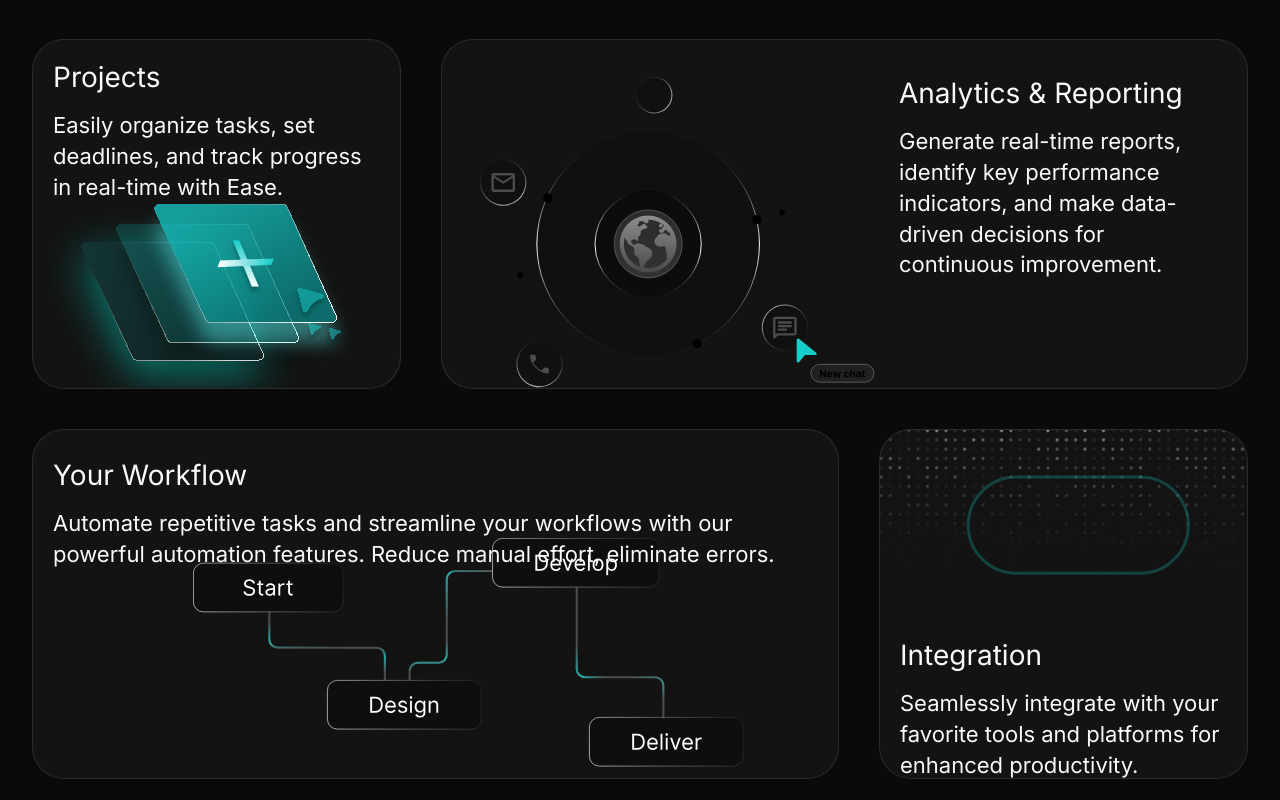
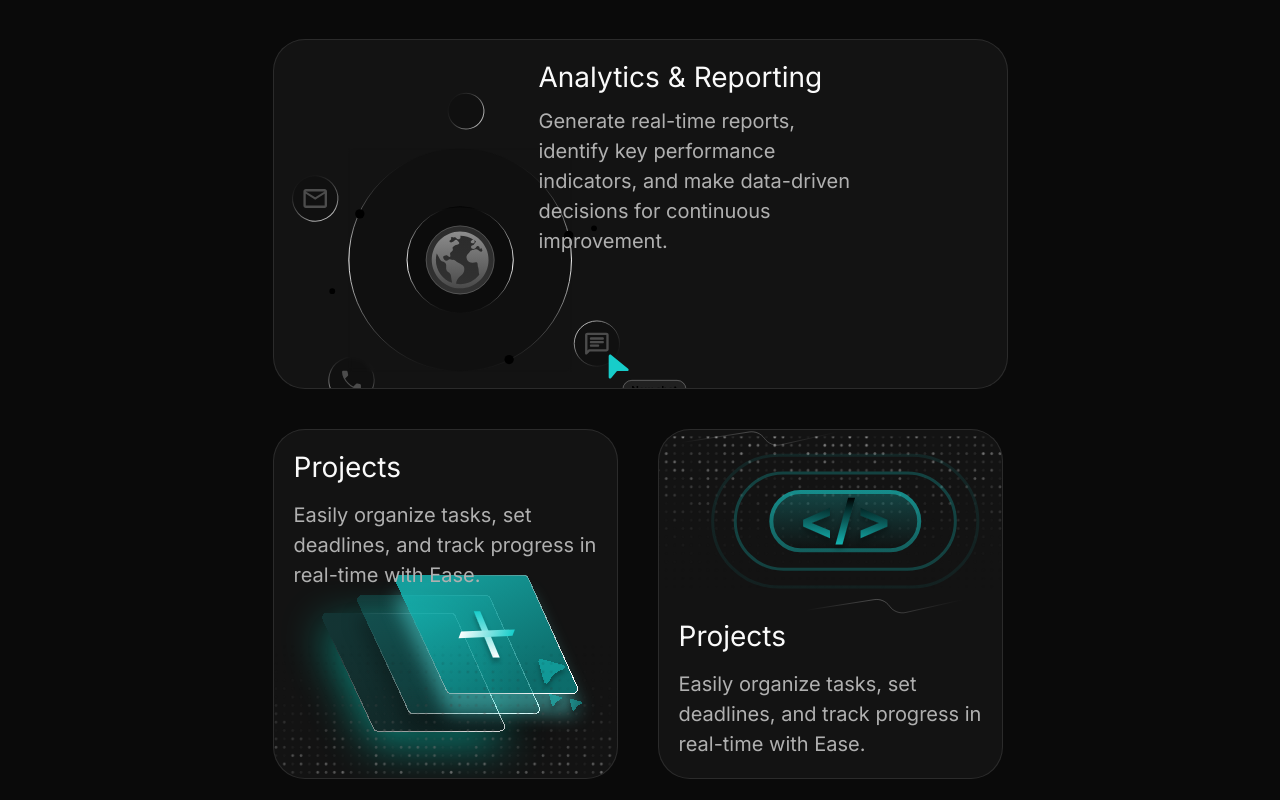
Before and after one commit to Roshen-Perera/ceylon-developers-portfolio, a Next.js app: page / in a window 1280 px wide. Shown: the part 3680-4480 px from the top of the page. Before the commit the page ends 4459 px from the top, so only its background shows below. Built offline with nearby package versions, Linux system fonts and the light colour scheme.

Commit message:
Refactor Facilities component layout and improve code clarity by commenting out unused SVG elements

```diff
--- a/components/facilities.tsx
+++ b/components/facilities.tsx
@@ -8,48 +8,64 @@
 
 const Facilities = () => {
   return (
-      <div className="flex flex-col items-center justify-center mt-12 px-4 sm:px-6 lg:px-8">
-        <div className="mt-20 mb-10"></div>
-
-        {/* Container with max width for better large screen display */}
-        <div className="w-full max-w-7xl">
-          <div className="flex flex-col gap-6 sm:gap-8 lg:gap-10">
-            {/* First Row - Projects & Analytics on lg+, Analytics full width below lg */}
-            <div className="flex flex-col lg:flex-row gap-6 sm:gap-8 lg:gap-10">
-              {/* Projects Card - Hidden below lg, shown on lg+ */}
-              <div className="hidden lg:block lg:w-[369px] xl:w-[369px] 2xl:w-[369px] h-auto lg:h-[329px] xl:h-[350px] 2xl:h-[375px] bg-[#6F6F6F1A] border rounded-4xl overflow-hidden">
-                <div className="mt-4 ml-5 pr-5">
+    <div className="flex flex-col items-center justify-center mt-12">
+      <div className="mt-20 mb-10 ">
+        {/* <svg
+          width="1343"
+          height="58"
+          viewBox="0 0 1343 58"
+          fill="none"
+          xmlns="http://www.w3.org/2000/svg"
+        >
+          <path
+            d="M0 4.82469L503.89 1.09953C512.708 1.03434 521.386 3.30247 529.045 7.67386L603.771 50.3261C611.43 54.6975 620.108 56.9657 628.927 56.9005L1343 51.6215"
+            stroke="url(#paint0_linear_1085_1810)"
+          />
+          <defs>
+            <linearGradient
+              id="paint0_linear_1085_1810"
+              x1="0"
+              y1="29"
+              x2="1343"
+              y2="29"
+              gradientUnits="userSpaceOnUse"
+            >
+              <stop stopColor="#17CDCA" stopOpacity="0" />
+              <stop offset="0.457843" stopColor="#17CDCA" />
+              <stop offset="1" stopColor="#17CDCA" stopOpacity="0" />
+            </linearGradient>
+          </defs>
+        </svg> */}
+      </div>
+      {/* <div className="flex flex-col gap-10">
+        <div className="flex flex-row gap-10">
+          <div className="2xl:w-[369px] 2xl:h-[375px] xl:w-[345px] xl:h-[350px] lg:w-[270px] lg:h-[329px] md:w-[308px] md:h-[309px] sm:w-[265px] sm:h-[280px] w-[172px] h-[287px] bg-[#6F6F6F1A] border rounded-4xl overflow-hidden">
+            <div className="mt-4 ml-5">
               <div className="flex flex-col gap-3">
                 <H4>Projects</H4>
-                    <P className="text-xl xl:text-[22px] text-[(--facilities-text)] relative z-10">
+                <P className="text-[22px] text-(--facilities-text) relative z-1">
                   Easily organize tasks, set deadlines, and track progress in
                   real-time with Ease.
                 </P>
               </div>
-                  <div className="mt-4">
               <DotVector />
             </div>
-                </div>
-                <div className="relative -bottom-20">
             <Image
               src={"/assets/vectors/maskGroup.png"}
-                    alt={"Projects visualization"}
+              alt={""}
               width={500}
               height={200}
-                    className="relative z-0"
+              className="relative bottom-45 z-1"
             />
           </div>
-              </div>
-
-              {/* Analytics Card - Full width below lg */}
-              <div className="w-full lg:flex-1 h-auto min-h-[280px] sm:min-h-80 md:h-[329px] lg:h-[329px] xl:h-[350px] 2xl:h-[375px] bg-[#6F6F6F1A] border rounded-3xl sm:rounded-4xl overflow-hidden">
-                <div className="flex flex-col sm:flex-row p-4 sm:p-6 lg:p-8">
-                  <div className="mb-4 sm:mb-0 sm:mr-4 lg:mr-6 shrink-0">
+          <div className="2xl:w-[786px] 2xl:h-[375px] xl:w-[735px] xl:h-[350px] lg:w-[577px] lg:h-[329px] md:w-[650px] md:h-[558px] sm:w-[265px] sm:h-[280px] w-[350px] h-[219px] bg-[#6F6F6F1A] border rounded-4xl overflow-hidden">
+            <div className="flex ">
+              <div className="mt-12 ml-3">
                 <AnalyticsVector />
               </div>
-                  <div className="flex flex-col gap-2 sm:gap-3 relative z-20">
+              <div className=" flex flex-col gap-2 relative right-37 mt-4 z-20">
                 <H4>Analytics & Reporting</H4>
-                    <P className="text-base sm:text-lg lg:text-xl xl:text-[22px] text-[(--facilities-text)]">
+                <P className="text-[22px] text-(--facilities-text)">
                   Generate real-time reports, identify key performance
                   indicators, and make data-driven decisions for continuous
                   improvement.
@@ -58,100 +74,119 @@
             </div>
           </div>
         </div>
-
-            {/* Middle Row - Projects & Integration side by side (below lg only) */}
-            <div className="flex flex-col sm:flex-row lg:hidden gap-6 sm:gap-8">
-              {/* Projects Card - Shown below lg */}
-              <div className="w-full sm:w-1/2 h-auto min-h-[280px] sm:min-h-[300px] md:h-[309px] bg-[#6F6F6F1A] border rounded-3xl sm:rounded-4xl overflow-hidden">
-                <div className="mt-4 ml-4 sm:ml-5 pr-4 sm:pr-5">
-                  <div className="flex flex-col gap-2 sm:gap-3">
+        <div className="flex flex-row gap-10">
+          <div className="2xl:w-[786px] 2xl:h-[375px] xl:w-[735px] xl:h-[350px] lg:w-[577px] lg:h-[329px] md:w-[650px] md:h-[558px] sm:w-[265px] sm:h-[280px] w-[350px] h-[219px] bg-[#6F6F6F1A] border rounded-4xl overflow-hidden">
+            <div className="flex flex-col">
+              <div className="mt-4 ml-5">
+                <div className="flex flex-col gap-3">
+                  <H4>Your Workflow</H4>
+                  <P className="text-[22px] text-(--facilities-text) relative z-1">
+                    Automate repetitive tasks and streamline your workflows with
+                    our powerful automation features. Reduce manual effort,
+                    eliminate errors.
+                  </P>
+                </div>
+              </div>
+              <div className="relative bottom-8 left-40">
+                <WorkFlowLight />
+              </div>
+            </div>
+          </div>
+          <div className="2xl:w-[369px] 2xl:h-[375px] xl:w-[345px] xl:h-[350px] lg:w-[270px] lg:h-[329px] md:w-[308px] md:h-[309px] sm:w-[265px] sm:h-[280px] w-[172px] h-[287px] bg-[#6F6F6F1A] border rounded-4xl overflow-hidden">
+            <div className="relative top-1.5">
+              <Image
+                src={"/assets/vectors/maskGroup.png"}
+                alt={""}
+                width={500}
+                height={200}
+                className="rotate-180 overflow-hidden"
+              />
+              <div className="absolute top-0 left-0 w-full h-full flex items-center justify-center">
+                <CodeIcon />
+              </div>
+            </div>
+            <div className="flex flex-col gap-3 px-5 mt-3">
               <H4>Projects</H4>
-                    <P className="text-base sm:text-lg md:text-xl text-[(--facilities-text)] relative z-10">
+              <P className="text-[22px] text-(--facilities-text) relative z-1">
                 Easily organize tasks, set deadlines, and track progress in
                 real-time with Ease.
               </P>
             </div>
-                  <div className="mt-4">
-                    <DotVector />
           </div>
         </div>
-                <div className="relative -bottom-8 sm:-bottom-12 md:-bottom-16">
-                  <Image
-                    src={"/assets/vectors/maskGroup.png"}
-                    alt={"Projects visualization"}
-                    width={500}
-                    height={200}
-                    className="w-full h-auto relative z-0"
-                  />
+      </div> */}
+
+      <div className="flex flex-col gap-10">
+        <div className="2xl:w-[786px] 2xl:h-[375px] xl:w-[735px] xl:h-[350px] lg:w-[577px] lg:h-[329px] md:w-[650px] md:h-[558px] sm:w-[265px] sm:h-[280px] w-[350px] h-[219px] bg-[#6F6F6F1A] border rounded-4xl overflow-hidden">
+          <div className="flex ">
+            <div className="mt-12 ml-3">
+              <AnalyticsVector />
             </div>
-              </div>
-
-              {/* Integration Card - Shown below lg */}
-              <div className="w-full sm:w-1/2 h-auto min-h-[280px] sm:min-h-[300px] md:h-[309px] bg-[#6F6F6F1A] border rounded-3xl sm:rounded-4xl overflow-hidden">
-                <div className="relative h-32 sm:h-40 md:h-48">
-                  <Image
-                    src={"/assets/vectors/maskGroup.png"}
-                    alt={"Code background"}
-                    width={500}
-                    height={200}
-                    className="rotate-180 w-full h-full object-cover"
-                  />
-                  <div className="absolute inset-0 flex items-center justify-center">
-                    <CodeIcon />
-                  </div>
-                </div>
-                <div className="flex flex-col gap-2 sm:gap-3 px-4 sm:px-5 mt-3 sm:mt-4 pb-4">
-                  <H4>Developer Mindset</H4>
-                  <P className="text-base sm:text-lg md:text-xl text-[(--facilities-text)] relative z-10">
-                    Seamlessly integrate with your favorite tools and platforms
-                    for enhanced productivity.
+            <div className=" flex flex-col gap-2 relative right-37 mt-4 z-20">
+              <H4>Analytics & Reporting</H4>
+              <P className="text-[22px] text-(--facilities-text)">
+                Generate real-time reports, identify key performance indicators,
+                and make data-driven decisions for continuous improvement.
               </P>
             </div>
           </div>
         </div>
-
-            {/* Last Row - Workflow & Integration */}
-            <div className="flex flex-col lg:flex-row gap-6 sm:gap-8 lg:gap-10">
-              {/* Workflow Card */}
-              <div className="w-full lg:flex-1 h-auto min-h-[280px] sm:min-h-[320px] md:h-[329px] lg:h-[329px] xl:h-[350px] 2xl:h-[375px] bg-[#6F6F6F1A] border rounded-3xl sm:rounded-4xl overflow-hidden">
-                <div className="flex flex-col">
-                  <div className="mt-4 sm:mt-6 mx-4 sm:mx-5 pr-4 sm:pr-5">
-                    <div className="flex flex-col gap-2 sm:gap-3">
-                      <H4>Your Workflow</H4>
-                      <P className="text-base sm:text-lg lg:text-xl xl:text-[22px] text-[(--facilities-text)] relative z-10">
-                        Automate repetitive tasks and streamline your workflows
-                        with our powerful automation features. Reduce manual
-                        effort, eliminate errors.
+        <div className="flex flex-row gap-10">
+          <div className="2xl:w-[369px] 2xl:h-[375px] xl:w-[345px] xl:h-[350px] lg:w-[270px] lg:h-[329px] md:w-[308px] md:h-[309px] sm:w-[265px] sm:h-[280px] w-[172px] h-[287px] bg-[#6F6F6F1A] border rounded-4xl overflow-hidden">
+            <div className="mt-4 ml-5">
+              <div className="flex flex-col gap-3">
+                <H4>Projects</H4>
+                <P className="text-[22px] text-(--facilities-text) relative z-1">
+                  Easily organize tasks, set deadlines, and track progress in
+                  real-time with Ease.
+                </P>
+              </div>
+              <DotVector />
+            </div>
+            <Image
+              src={"/assets/vectors/maskGroup.png"}
+              alt={""}
+              width={500}
+              height={200}
+              className="relative bottom-45 z-1"
+            />
+          </div>
+          <div className="2xl:w-[369px] 2xl:h-[375px] xl:w-[345px] xl:h-[350px] lg:w-[270px] lg:h-[329px] md:w-[308px] md:h-[309px] sm:w-[265px] sm:h-[280px] w-[172px] h-[287px] bg-[#6F6F6F1A] border rounded-4xl overflow-hidden">
+            <div className="relative top-1.5">
+              <Image
+                src={"/assets/vectors/maskGroup.png"}
+                alt={""}
+                width={500}
+                height={200}
+                className="rotate-180 overflow-hidden"
+              />
+              <div className="absolute top-0 left-0 w-full h-full flex items-center justify-center">
+                <CodeIcon />
+              </div>
+            </div>
+            <div className="flex flex-col gap-3 px-5 mt-3">
+              <H4>Projects</H4>
+              <P className="text-[22px] text-(--facilities-text) relative z-1">
+                Easily organize tasks, set deadlines, and track progress in
+                real-time with Ease.
               </P>
             </div>
           </div>
-                  <div className="relative mt-4 sm:mt-6 md:-mt-4 lg:-mt-8 left-1/4 sm:left-1/3 md:left-40">
-                    <WorkFlowLight />
+        </div>
+        <div className="2xl:w-[786px] 2xl:h-[375px] xl:w-[735px] xl:h-[350px] lg:w-[577px] lg:h-[329px] md:w-[650px] md:h-[558px] sm:w-[265px] sm:h-[280px] w-[350px] h-[219px] bg-[#6F6F6F1A] border rounded-4xl overflow-hidden">
+          <div className="flex flex-col">
+            <div className="mt-4 ml-5">
+              <div className="flex flex-col gap-3">
+                <H4>Your Workflow</H4>
+                <P className="text-[22px] text-(--facilities-text) relative z-1">
+                  Automate repetitive tasks and streamline your workflows with
+                  our powerful automation features. Reduce manual effort,
+                  eliminate errors.
+                </P>
               </div>
             </div>
-              </div>
-
-              {/* Integration Card - Hidden below lg, shown on lg+ */}
-              <div className="hidden lg:block lg:w-[369px] xl:w-[369px] 2xl:w-[369px] h-auto lg:h-[329px] xl:h-[350px] 2xl:h-[375px] bg-[#6F6F6F1A] border rounded-4xl overflow-hidden">
-                <div className="relative h-48">
-                  <Image
-                    src={"/assets/vectors/maskGroup.png"}
-                    alt={"Code background"}
-                    width={500}
-                    height={200}
-                    className="rotate-180 w-full h-full object-cover"
-                  />
-                  <div className="absolute inset-0 flex items-center justify-center">
-                    <CodeIcon />
-                  </div>
-                </div>
-                <div className="flex flex-col gap-3 px-5 mt-3 pb-4">
-                  <H4>Integration</H4>
-                  <P className="text-xl xl:text-[22px] text-[(--facilities-text)] relative z-10">
-                    Seamlessly integrate with your favorite tools and platforms
-                    for enhanced productivity.
-                  </P>
-                </div>
+            <div className="relative bottom-8 left-40">
+              <WorkFlowLight />
             </div>
           </div>
         </div>
```
Lines whose indentation alone changed are shown as unchanged.
